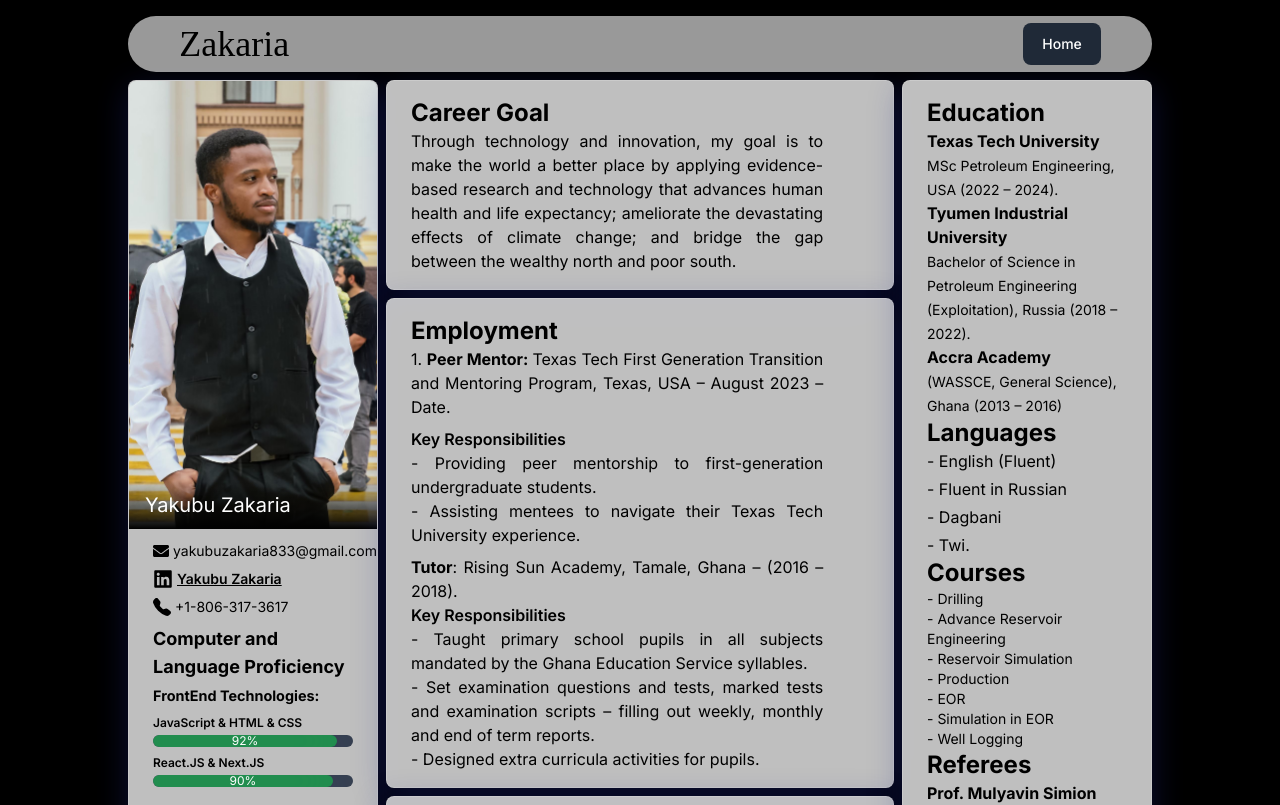
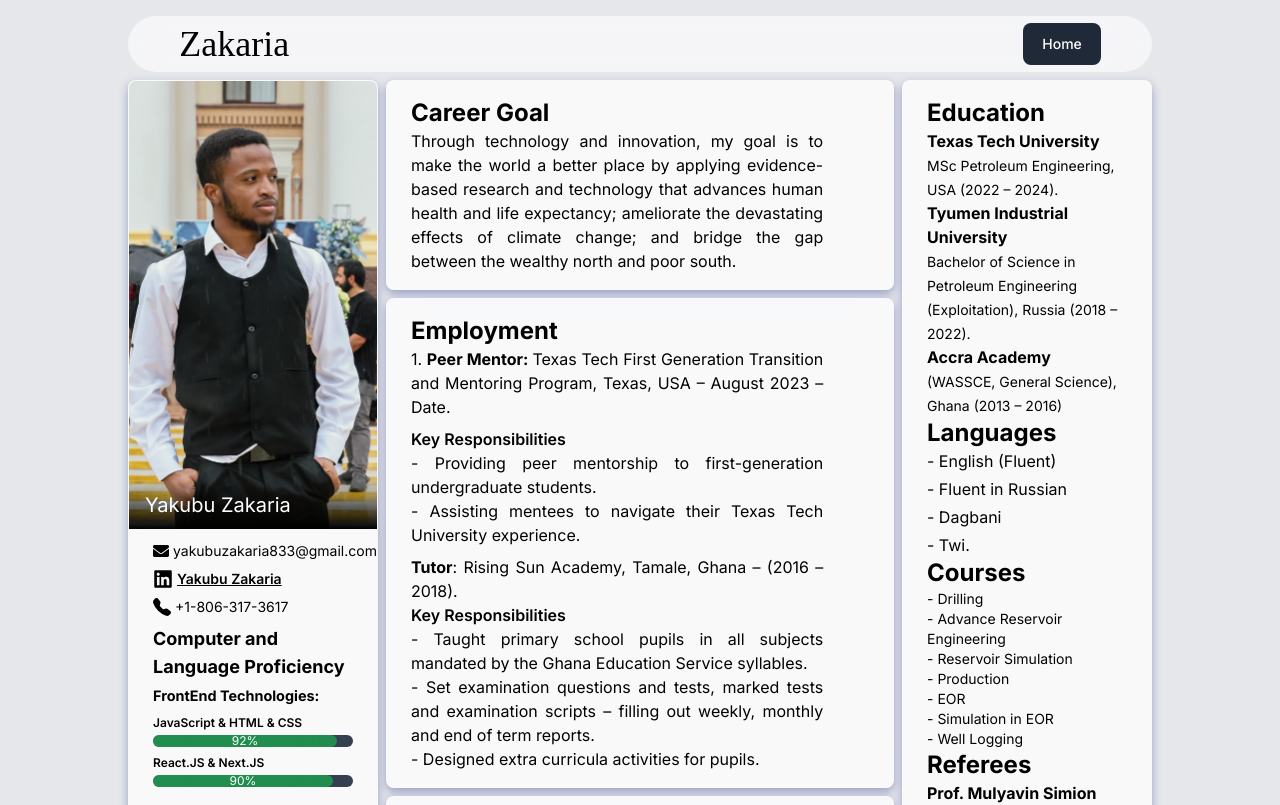
Before and after one commit to zakjak/portfolio, a Next.js app: page /about in a window 1280 px wide. Shown: the top 805 px of the page. Built offline with nearby package versions, Linux system fonts and the light colour scheme; a web font is replaced by a local one.

Commit message:
change background  of about section and drop shadow

```diff
--- a/app/about/page.js
+++ b/app/about/page.js
@@ -7,7 +7,7 @@ import React from 'react'
 const page = () => {
 
   return (
-    <div className='min-h-screen bg-black w-full pb-10'>
+    <div className='min-h-screen bg-gray-200 w-full pb-10'>
       <div className='grid w-[90%] md:w-[80%] gap-2 pt-[5em] mx-auto grid-cols-8'>
         <AboutLeft />
         <div className='w-full col-span-8 lg:col-span-4 flex flex-col gap-2'>
--- a/app/globals.css
+++ b/app/globals.css
@@ -30,7 +30,7 @@ body{
 .card{
   -webkit-backdrop-filter: blur( 18.5px );
   border: 1px solid rgba( 255, 255, 255, 0.18 );
-  box-shadow: 0 8px 32px 0 rgba( 31, 38, 135, 0.37 );
+  box-shadow: 0 4px 10px 0 rgba( 31, 38, 135, 0.37 );
 }
 
 .bar{
--- a/components/LeftSection/AboutLeft.js
+++ b/components/LeftSection/AboutLeft.js
@@ -8,7 +8,7 @@ import OtherTechnologies from './OtherTechnologies'
 
 const AboutLeft = () => {
   return (
-    <div className='col-span-2 hidden lg:block shadow-md overflow-hidden bg-card card text-white rounded-lg backdrop-blur-[20px]'>
+    <div className='col-span-2 hidden lg:block overflow-hidden bg-card card text-white rounded-lg backdrop-blur-[20px]'>
         <div className='relative'>
             <Image alt='Yakubu Zakaria profile image' className='w-full h-[15em] lg:h-[28em] object-cover object-top' src='/cv.jpg' width={240} height={240} />
             <div className='absolute bottom-0 bg-gradient-to-t from-black to-transparent w-full h-12 flex items-center p-4'>
```
